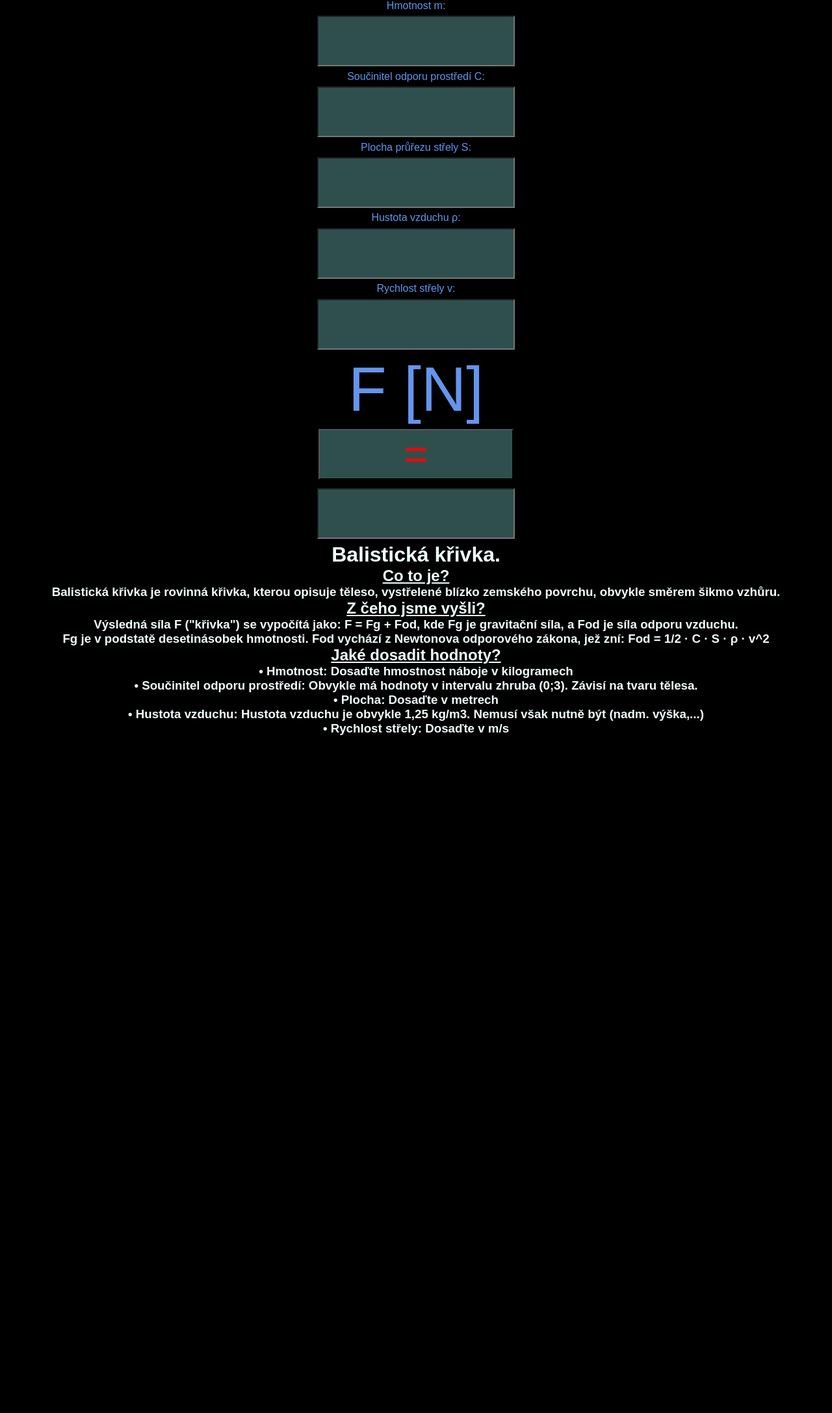
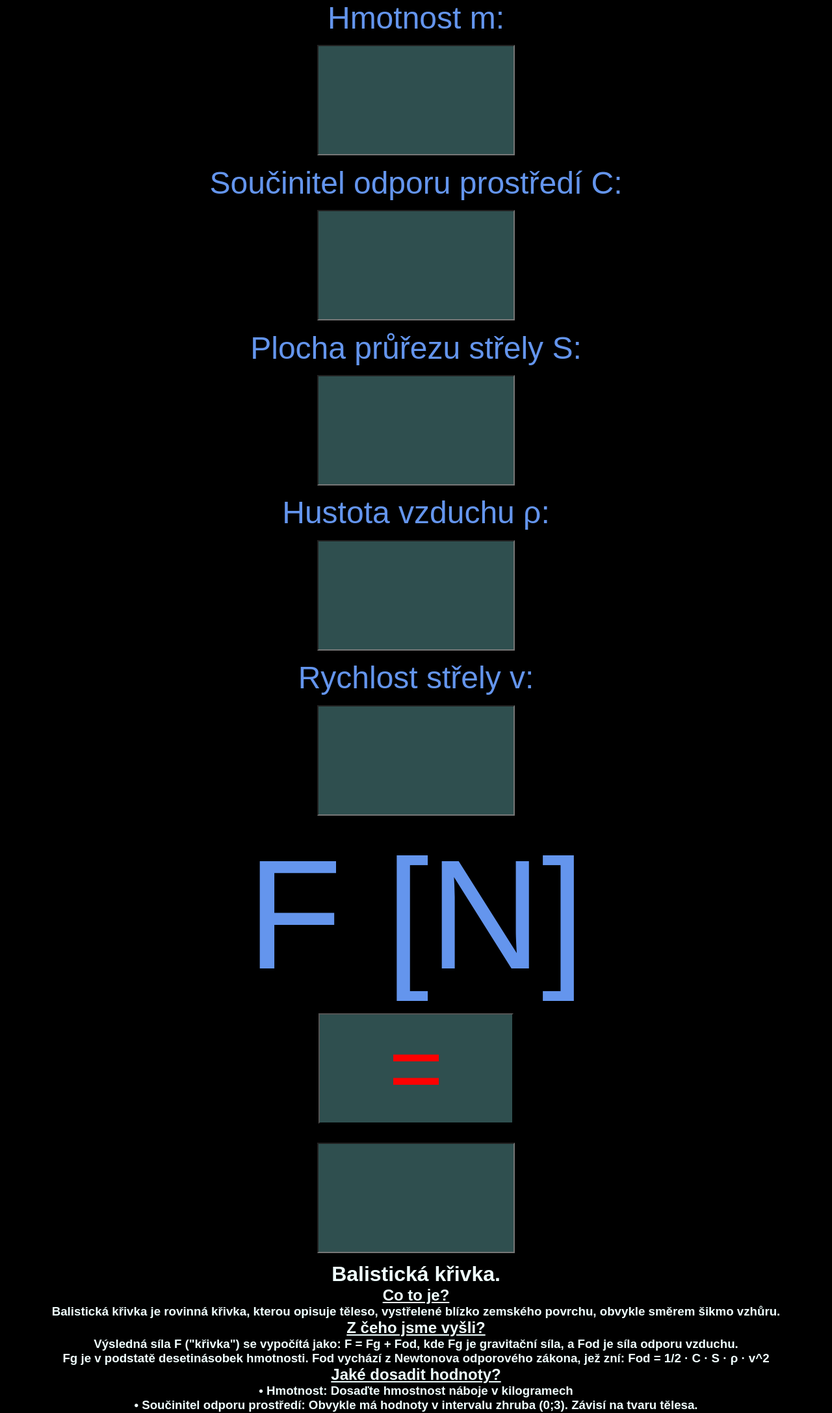
Before and after one commit to Johny1235/johnyreal.cz, a PHP site: page /subsites/krivka.html in a window 1280 px wide. Shown: the top 2174 px of the page at 65% size. Before the commit the page ends 1131 px from the top, so only its background shows below. Run offline with PHP 8.4, Linux system fonts and the light colour scheme; some web fonts are replaced.

Commit message:
Update krivka.css

```diff
--- a/subcss/krivka.css
+++ b/subcss/krivka.css
@@ -13,20 +13,21 @@
 .hodnoty
 {
     color: cornflowerblue;
+    font-size: 3em;
 }
 button, input
 {
     color: red;
     background-color: darkslategray;
     font-family: "Jersey 10", sans-serif;
-    font-size: 4em;
+    font-size: 3em;
     margin: 0.1em;
     width: 60%;
     max-width: 300px;
 }
 #f
 {
-    font-size: 6em;
+    font-size: 5em;
 }
 #rovnitko
 {
```
